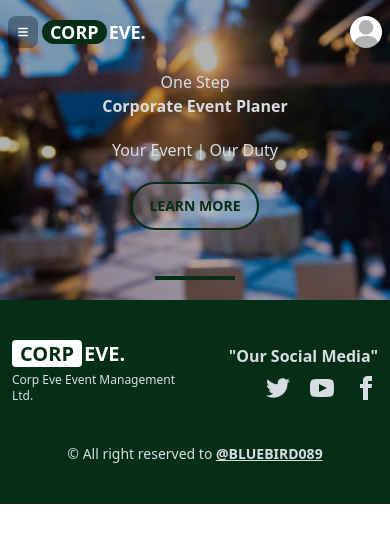
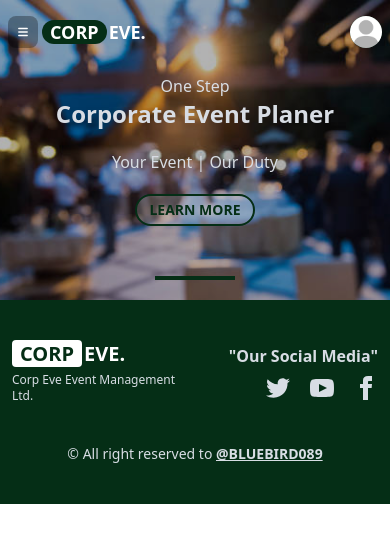
Before and after one commit to bluebird089/event-management, a React (Vite) app: page / in a window 390 px wide. Shown: the top 542 px of the page. Built offline with nearby package versions, Linux system fonts and the light colour scheme; no server answers.

Commit message:
added responsive design for home header

```diff
--- a/src/components/Header.jsx
+++ b/src/components/Header.jsx
@@ -8,10 +8,10 @@ const Header = () => {
                 <div className="hero-overlay bg-black bg-opacity-30"></div>
                 <div className="hero-content text-center text-neutral-content">
                     <div>
-                        <h2 className='font-light lg:text-4xl'>One Step</h2>
-                        <h1 className="mb-5 lg:text-6xl font-semibold">Corporate Event Planer</h1>
+                        <h2 className='font-light sm:text-2xl md:text-4xl'>One Step</h2>
+                        <h1 className="mb-5 text-2xl lg:text-6xl font-semibold">Corporate Event Planer</h1>
                         <p className="mb-5 lg:text-xl">Your Event | Our Duty</p>
-                        <Link to='/aboutus' className='btn bg-white bg-opacity-20 border-green-950 text-green-950 font-bold border-2 hover:bg-green-950 hover:text-white hover:border-green-950 rounded-full duration-300'>Learn More</Link>
+                        <Link to='/aboutus' className='btn btn-sm bg-white bg-opacity-20 border-green-950 text-green-950 font-bold border-2 hover:bg-green-950 hover:text-white hover:border-green-950 rounded-full duration-300'>Learn More</Link>
                     </div>
                 </div>
                 <div className='h-1 w-20 bg-green-950 mx-auto absolute bottom-5'></div>
```
